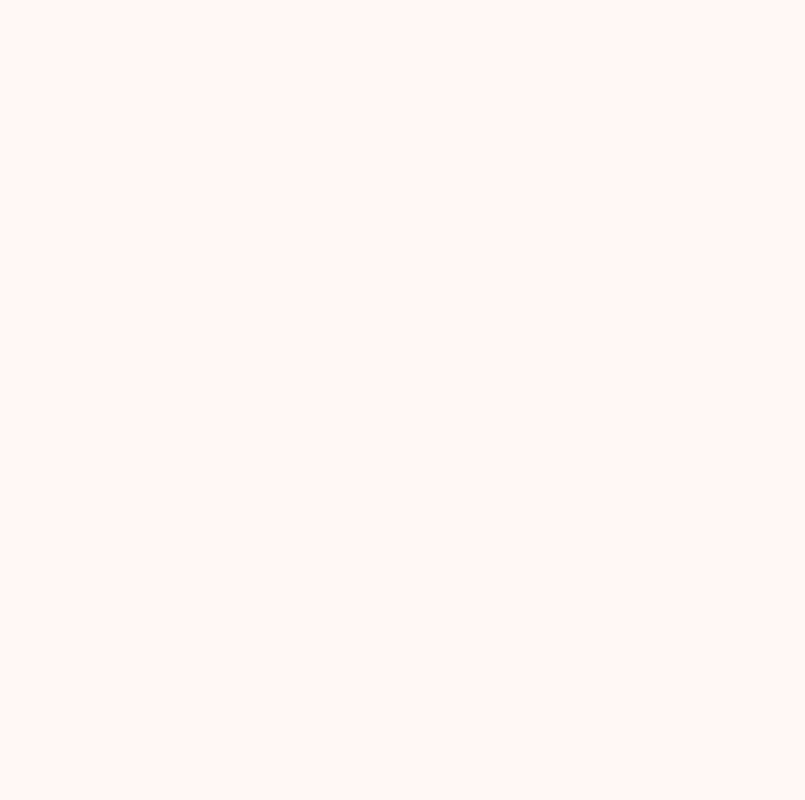
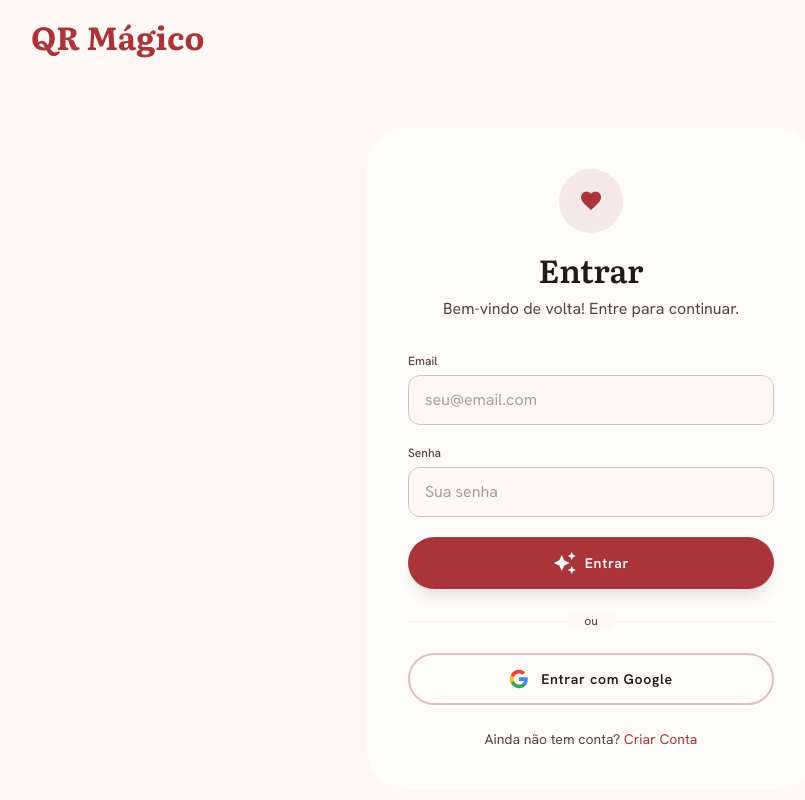
Before and after one commit to edrodrigues/qr_magico, a React (Vite) app: page /auth in a window 1280 px wide. Before the commit this address had no page. Shown: the top 800 px of the page, without its empty margins (49-854 px from the left). Built offline with nearby package versions, Linux system fonts and the light colour scheme.

Commit message:
Redirect 'Criar presente' to new auth page with login/password and Google sign-in

```diff
--- a/src/App.tsx
+++ b/src/App.tsx
@@ -10,6 +10,7 @@ import { WizardPagamento } from "./pages/WizardPagamento";
 import { Dashboard } from "./pages/Dashboard";
 import { RetrospectivaDesktop } from "./pages/RetrospectivaDesktop";
 import { RetrospectivaMobile } from "./pages/RetrospectivaMobile";
+import { AuthPage } from "./pages/AuthPage";
 
 export default function App() {
   return (
@@ -17,6 +18,7 @@ export default function App() {
       <Routes>
         <Route path="/" element={<HomePage />} />
         <Route path="/splash" element={<SplashScreen />} />
+        <Route path="/auth" element={<AuthPage />} />
         <Route path="/wizard/ocasiao-nome" element={<WizardOcasiaoNome />} />
         <Route path="/wizard/relacao-sentimento" element={<WizardRelacaoSentimento />} />
         <Route path="/wizard/estilo-musical" element={<WizardEstiloMusical />} />
--- a/src/components/Header.tsx
+++ b/src/components/Header.tsx
@@ -40,7 +40,7 @@ export function Header({ showNav, showCreateBtn, showClose, rightContent }: Head
         {rightContent}
         {showCreateBtn && (
           <Link
-            to="/wizard/ocasiao-nome"
+            to="/auth"
             className="bg-primary text-on-primary px-6 py-2 rounded-full font-label-md text-label-md scale-95 active:scale-90 transition-transform hover:brightness-110"
             aria-label="Criar um presente personalizado"
           >
@@ -61,7 +61,7 @@ export function Footer() {
       <div className="flex flex-col md:flex-row justify-between items-center gap-8 px-margin-mobile md:px-margin-desktop max-w-container-max mx-auto">
         <div className="flex flex-col items-center md:items-start gap-2">
           <span className="font-headline-md-mobile text-headline-md-mobile text-primary">QR Mágico</span>
-          <p className="font-body-md text-body-md text-on-surface-variant opacity-80">© 2024 QR Mágico. Tecnologia com Alma.</p>
+          <p className="font-body-md text-body-md text-on-surface-variant opacity-80">© 2026 QR Mágico. Tecnologia com Alma.</p>
         </div>
         <div className="flex flex-wrap justify-center gap-6">
           <a className="font-label-sm text-label-sm text-on-surface-variant hover:text-secondary transition-colors" href="#" aria-label="Termos de Uso">Termos de Uso</a>
--- /dev/null
+++ b/src/pages/AuthPage.tsx
@@ -0,0 +1,123 @@
+import { useState } from "react";
+import { useNavigate } from "react-router-dom";
+import { Header, Footer } from "../components/Header";
+
+export function AuthPage() {
+  const [isLogin, setIsLogin] = useState(true);
+  const [email, setEmail] = useState("");
+  const [password, setPassword] = useState("");
+  const navigate = useNavigate();
+
+  const handleSubmit = (e: React.FormEvent) => {
+    e.preventDefault();
+    navigate("/wizard/ocasiao-nome");
+  };
+
+  return (
+    <div className="bg-background text-on-background font-body-md min-h-screen flex flex-col">
+      <Header />
+
+      <main className="flex-1 flex items-center justify-center px-margin-mobile md:px-margin-desktop pt-32 pb-16">
+        <div className="w-full max-w-md">
+          <div className="glass-card rounded-[2.5rem] p-8 md:p-10 border border-gold-glimmer/50">
+            <div className="text-center mb-8">
+              <div className="w-16 h-16 bg-primary/10 rounded-full flex items-center justify-center mx-auto mb-4">
+                <span className="material-symbols-outlined text-primary text-3xl" style={{ fontVariationSettings: "'FILL' 1" }}>favorite</span>
+              </div>
+              <h1 className="font-headline-md text-headline-md-mobile md:text-headline-md text-on-surface mb-2">
+                {isLogin ? "Entrar" : "Criar Conta"}
+              </h1>
+              <p className="font-body-md text-on-surface-variant">
+                {isLogin
+                  ? "Bem-vindo de volta! Entre para continuar."
+                  : "Crie sua conta e comece a magia."}
+              </p>
+            </div>
+
+            <form onSubmit={handleSubmit} className="space-y-5">
+              <div>
+                <label htmlFor="email" className="font-label-sm text-label-sm text-on-surface-variant block mb-1.5">
+                  Email
+                </label>
+                <input
+                  id="email"
+                  type="email"
+                  value={email}
+                  onChange={(e) => setEmail(e.target.value)}
+                  placeholder="seu@email.com"
+                  className="w-full px-4 py-3 rounded-xl border border-outline-variant bg-surface-bright text-on-surface font-body-md placeholder:text-on-surface-variant/50 focus:outline-none focus:ring-2 focus:ring-primary focus:border-transparent transition-all"
+                  required
+                />
+              </div>
+
+              <div>
+                <label htmlFor="password" className="font-label-sm text-label-sm text-on-surface-variant block mb-1.5">
+                  Senha
+                </label>
+                <input
+                  id="password"
+                  type="password"
+                  value={password}
+                  onChange={(e) => setPassword(e.target.value)}
+                  placeholder="Sua senha"
+                  className="w-full px-4 py-3 rounded-xl border border-outline-variant bg-surface-bright text-on-surface font-body-md placeholder:text-on-surface-variant/50 focus:outline-none focus:ring-2 focus:ring-primary focus:border-transparent transition-all"
+                  required
+                />
+              </div>
+
+              <button
+                type="submit"
+                className="w-full bg-primary text-on-primary py-3.5 rounded-full font-label-md text-label-md hover:bg-coral-deep transition-all hover:scale-[1.02] shadow-lg flex items-center justify-center gap-2"
+              >
+                <span className="material-symbols-outlined" style={{ fontVariationSettings: "'FILL' 1" }}>auto_awesome</span>
+                {isLogin ? "Entrar" : "Criar Conta"}
+              </button>
+            </form>
+
+            <div className="relative my-6">
+              <div className="absolute inset-0 flex items-center">
+                <div className="w-full border-t border-outline-variant/30" />
+              </div>
+              <div className="relative flex justify-center">
+                <span className="bg-surface px-4 text-xs text-on-surface-variant">ou</span>
+              </div>
+            </div>
+
+            <button
+              type="button"
+              className="w-full border-2 border-outline-variant text-on-surface py-3.5 rounded-full font-label-md text-label-md hover:bg-warm-gray/50 transition-all flex items-center justify-center gap-3"
+            >
+              <svg className="w-5 h-5" viewBox="0 0 24 24">
+                <path fill="#4285F4" d="M22.56 12.25c0-.78-.07-1.53-.2-2.25H12v4.26h5.92a5.06 5.06 0 0 1-2.2 3.32v2.77h3.57c2.08-1.92 3.28-4.74 3.28-8.1z"/>
+                <path fill="#34A853" d="M12 23c2.97 0 5.46-.98 7.28-2.66l-3.57-2.77c-.98.66-2.23 1.06-3.71 1.06-2.86 0-5.29-1.93-6.16-4.53H2.18v2.84C3.99 20.53 7.7 23 12 23z"/>
+                <path fill="#FBBC05" d="M5.84 14.09c-.22-.66-.35-1.36-.35-2.09s.13-1.43.35-2.09V7.07H2.18C1.43 8.55 1 10.22 1 12s.43 3.45 1.18 4.93l2.85-2.22.81-.62z"/>
+                <path fill="#EA4335" d="M12 5.38c1.62 0 3.06.56 4.21 1.64l3.15-3.15C17.45 2.09 14.97 1 12 1 7.7 1 3.99 3.47 2.18 7.07l3.66 2.84c.87-2.6 3.3-4.53 6.16-4.53z"/>
+              </svg>
+              Entrar com Google
+            </button>
+
+            <p className="text-center mt-6 text-sm text-on-surface-variant">
+              {isLogin ? "Ainda não tem conta?" : "Já tem uma conta?"}{" "}
+              <button
+                type="button"
+                onClick={() => setIsLogin(!isLogin)}
+                className="text-primary font-label-sm hover:underline"
+              >
+                {isLogin ? "Criar Conta" : "Entrar"}
+              </button>
+            </p>
+          </div>
+
+          <p className="text-center mt-6 text-xs text-on-surface-variant">
+            Ao continuar, você concorda com nossos{" "}
+            <a href="#" className="underline hover:text-primary">Termos de Uso</a>{" "}
+            e{" "}
+            <a href="#" className="underline hover:text-primary">Política de Privacidade</a>.
+          </p>
+        </div>
+      </main>
+
+      <Footer />
+    </div>
+  );
+}
--- a/src/pages/HomePage.tsx
+++ b/src/pages/HomePage.tsx
@@ -120,6 +120,7 @@ export function HomePage() {
   const heroReveal = useReveal<HTMLDivElement>();
   const stepsReveal = useReveal<HTMLDivElement>();
   const bentoReveal = useReveal<HTMLDivElement>();
+  const pricingReveal = useReveal<HTMLDivElement>(0.15);
   const trustReveal = useReveal<HTMLDivElement>(0.2);
   const phoneRef = useParallax<HTMLDivElement>(0.05);
 
@@ -141,7 +142,7 @@ export function HomePage() {
               </p>
               <div className="flex flex-col sm:flex-row gap-4 justify-center md:justify-start">
                 <Link
-                  to="/wizard/ocasiao-nome"
+                  to="/auth"
                   className="bg-primary text-on-primary px-8 py-4 rounded-full font-label-md text-label-md hover:bg-coral-deep transition-all hover:scale-105 shadow-lg flex items-center justify-center gap-2"
                   aria-label="Criar um presente personalizado"
                 >
@@ -289,6 +290,56 @@ export function HomePage() {
           </div>
         </section>
 
+        <section ref={pricingReveal.ref} id="preco" className={`scroll-mt-24 py-24 px-margin-mobile md:px-margin-desktop bg-gradient-to-b from-surface-container-low to-background ${pricingReveal.visible ? "animate-reveal" : ""}`}>
+          <div className="max-w-lg mx-auto">
+            <div className="glass-card rounded-[2.5rem] p-8 md:p-10 text-center pricing-glow border border-gold-glimmer/50 relative overflow-hidden">
+              <div className="absolute top-0 left-1/2 -translate-x-1/2 w-32 h-1 bg-gradient-to-r from-primary/0 via-secondary to-primary/0 animate-gradient" />
+              <div className="inline-block bg-primary text-on-primary px-4 py-1 rounded-full font-label-sm text-label-sm mb-6 tracking-wider">
+                LANÇAMENTO
+              </div>
+              <h2 className="font-headline-md text-headline-md text-on-surface mb-2">Preço Especial</h2>
+              <p className="font-body-md text-on-surface-variant mb-8">Pagamento único, acesso vitalício</p>
+
+              <div className="flex items-baseline justify-center gap-3 mb-8">
+                <span className="price-original font-title-lg text-on-surface-variant line-through opacity-60 text-2xl">R$ 49,90</span>
+                <span className="font-display-lg text-display-lg-mobile md:text-display-lg text-primary font-bold">R$ 19,90</span>
+              </div>
+
+              <ul className="space-y-4 mb-10 text-left max-w-sm mx-auto">
+                {[
+                  { icon: "auto_stories", text: "Retrospectiva animada com IA" },
+                  { icon: "music_note", text: "Trilha sonora original gerada por IA" },
+                  { icon: "qr_code", text: "QR Code personalizado" },
+                  { icon: "picture_as_pdf", text: "Cartão digital para imprimir" },
+                  { icon: "link", text: "Link único para compartilhar" },
+                ].map((item, i) => (
+                  <li key={i} className="flex items-center gap-3">
+                    <span className="material-symbols-outlined text-secondary text-lg" style={{ fontVariationSettings: "'FILL' 1" }}>check_circle</span>
+                    <span className="font-body-md text-on-surface">{item.text}</span>
+                  </li>
+                ))}
+              </ul>
+
+              <Link
+                to="/auth"
+                className="bg-primary text-on-primary w-full py-4 rounded-full font-label-md text-label-md text-lg hover:bg-coral-deep transition-all hover:scale-105 shadow-lg flex items-center justify-center gap-2"
+                aria-label="Criar presente agora por R$ 19,90"
+              >
+                <span className="material-symbols-outlined" style={{ fontVariationSettings: "'FILL' 1" }}>auto_awesome</span>
+                Criar Presente Agora
+              </Link>
+
+              <div className="mt-6 flex items-center justify-center gap-2 text-xs text-on-surface-variant">
+                <span className="material-symbols-outlined text-sm">lock</span>
+                <span>Compra 100% segura</span>
+                <span className="w-1 h-1 rounded-full bg-outline-variant" />
+                <span className="material-symbols-outlined text-sm">verified</span>
+                <span>7 dias de garantia</span>
+              </div>
+            </div>
+          </div>
+        </section>
+
         <section ref={trustReveal.ref} id="galeria" className={`scroll-mt-24 py-20 border-t border-outline-variant/20 content-visibility-auto ${trustReveal.visible ? "animate-reveal" : ""}`}>
           <div className="max-w-container-max mx-auto px-margin-mobile md:px-margin-desktop">
             <div className="flex flex-wrap justify-center items-center gap-8 md:gap-16 opacity-60">
```
Also changed, not shown: src/index.css (+9 -0 lines).
